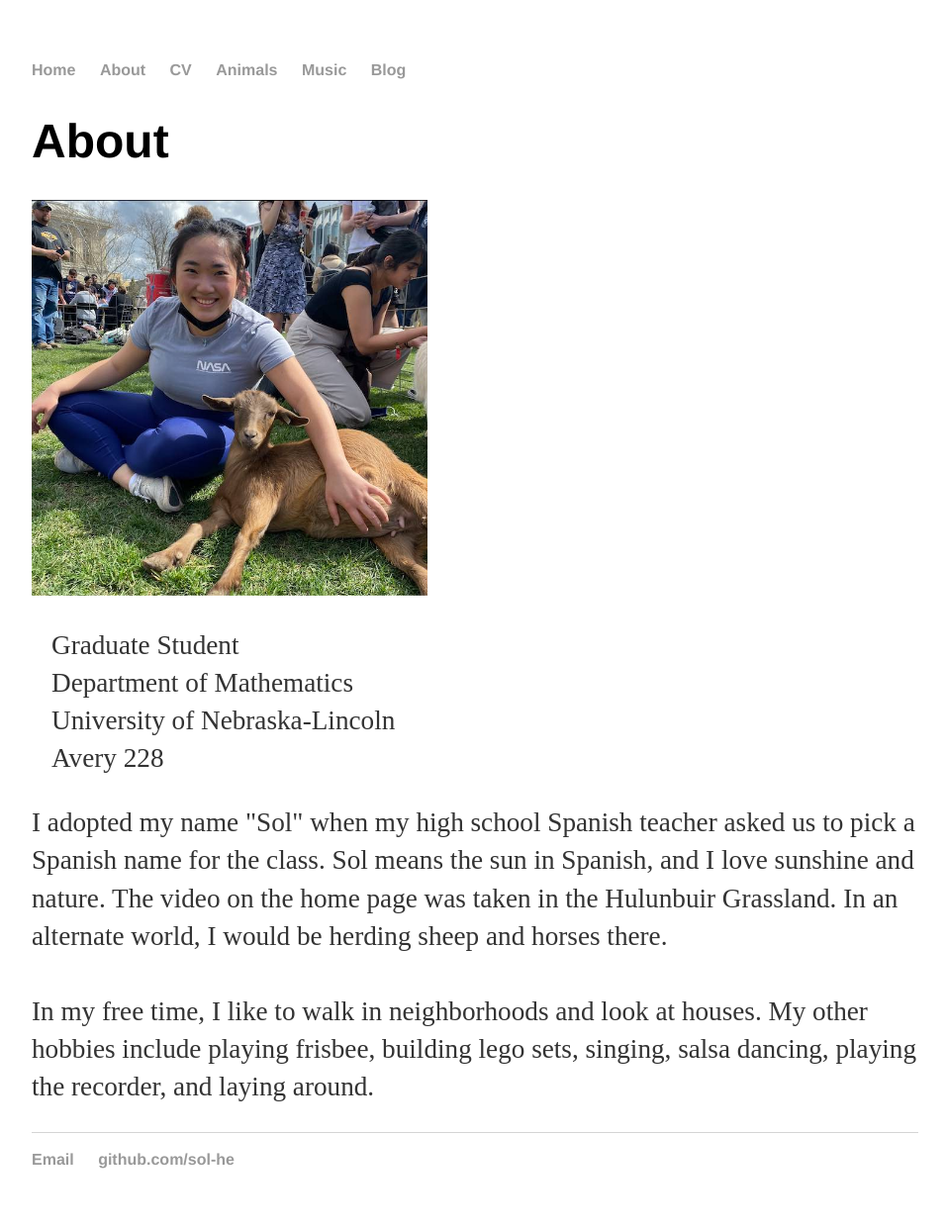
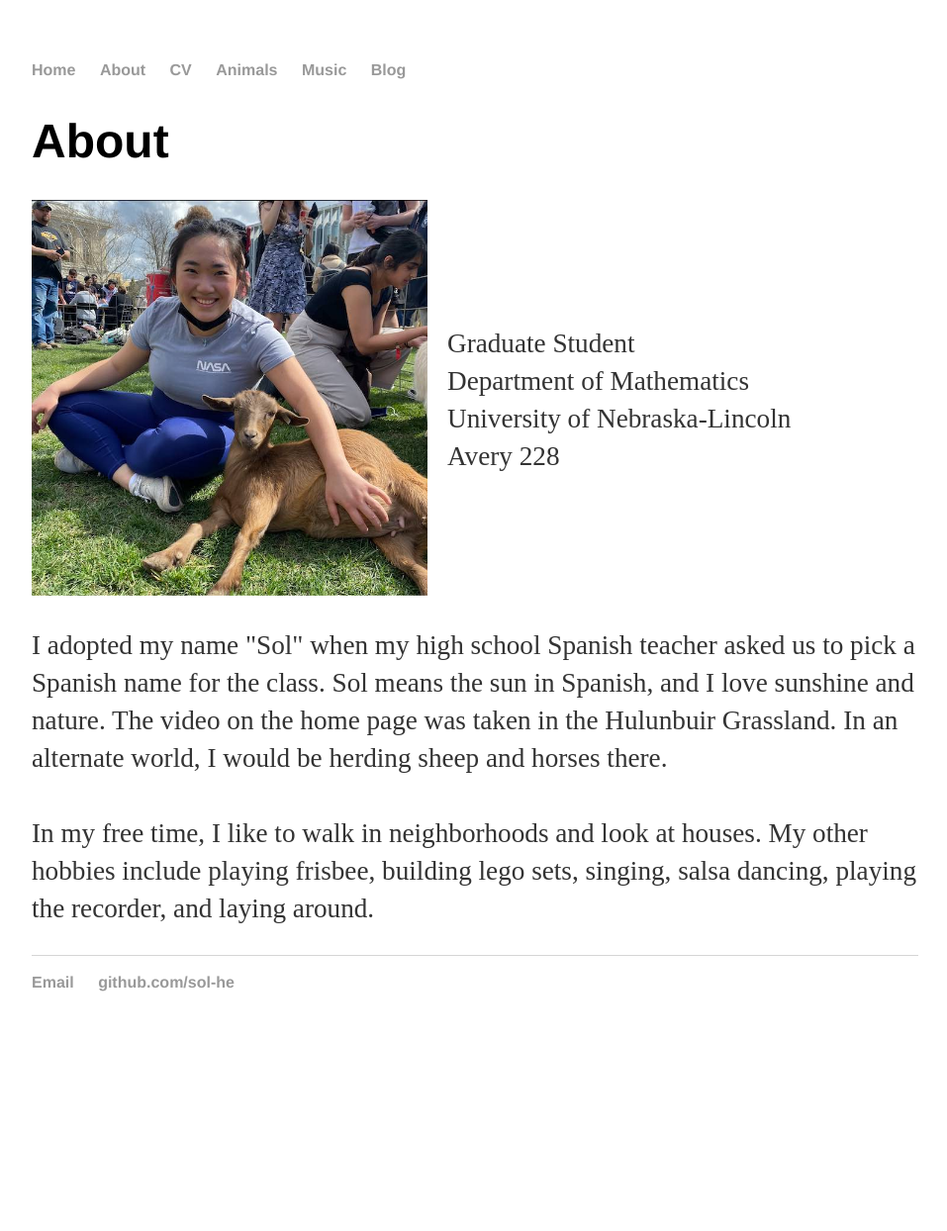
Before and after one commit to sol-he/sol-he.github.io, a Jekyll site: the page built from about/index.html, in a window 1280 px wide. Shown: the whole page at 99% size, without its empty margins (160-1117 px from the left). Built offline with Jekyll 4.4.1, drawn with Linux system fonts in a browser that asks for light colours; after the commit the page ends 1064 px from its top, so only the background shows below that.

Commit message:
changed stuff

```diff
--- a/css/main.css
+++ b/css/main.css
@@ -18,9 +18,10 @@ footer { border-top: 1px solid #d5d5d5; font-size: 1em; }
 
 
 .lamb {
-  display: left;
+  display: flex;
   align-items: center;
-  justify-content: center
+  justify-content: center;
+  justify-self:left
 }
 /*
 img {
```
